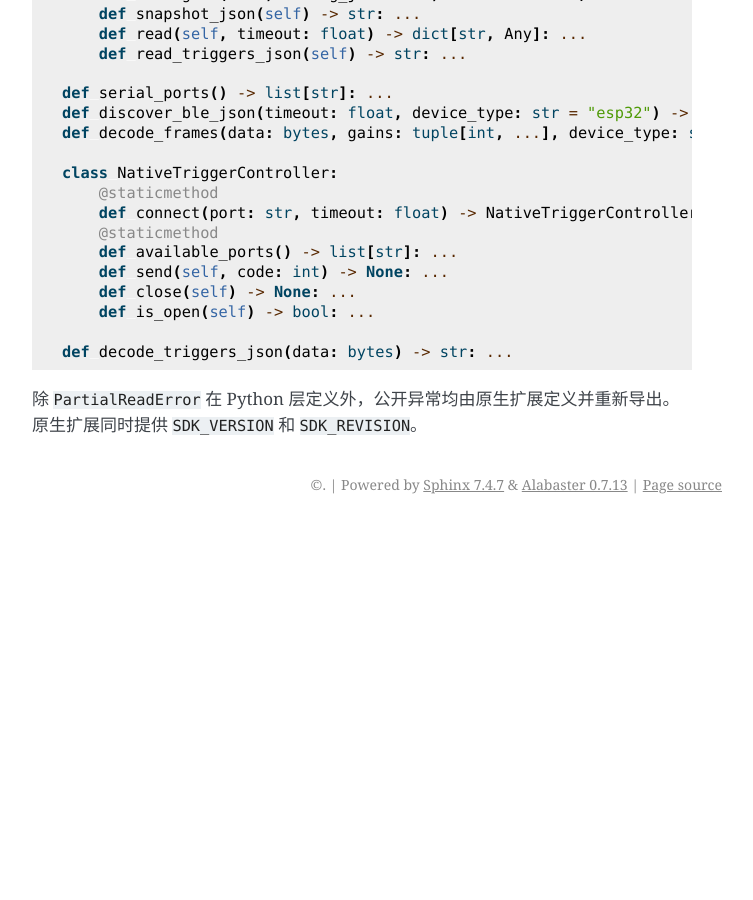
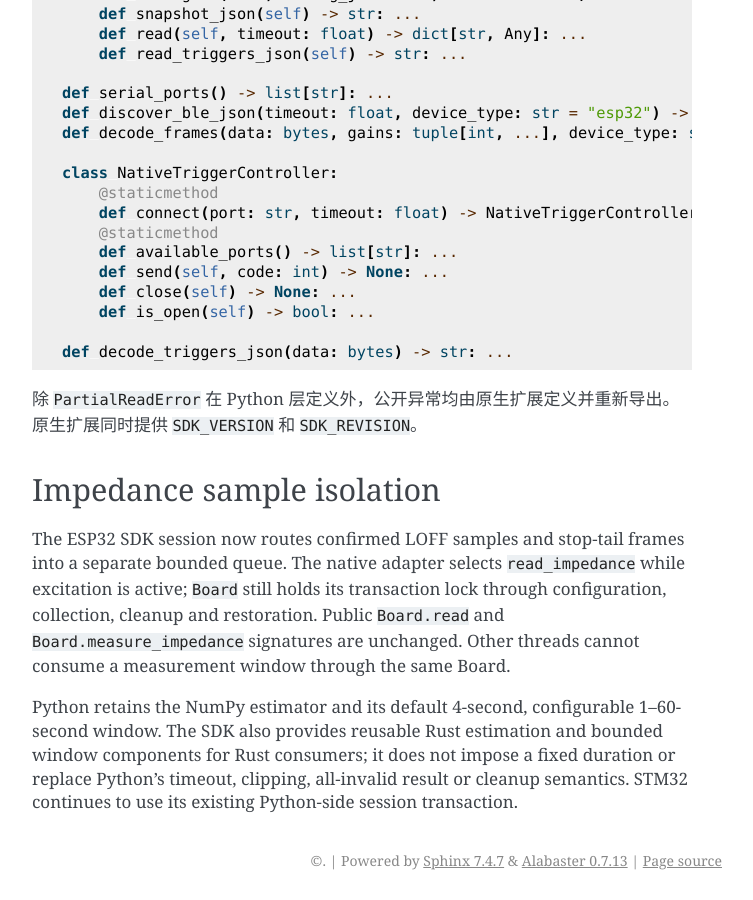
Before and after one commit to Omni-Intel/omnibci-python, a Sphinx documentation site: the page built from docs/internals.rst, in a window 1280 px wide and 900 px high, scrolled down 1261 px. Shown: the whole window, without its empty margins (388-1141 px from the left). Built offline with Sphinx 7.4.7, drawn with Linux system fonts in a browser that asks for light colours; before the commit the page ends 1785 px from its top, so only the background shows below that; some of the changed text lies outside the part shown.

Commit message:
Consume isolated SDK impedance samples without changing Python semantics
Pin the reusable impedance SDK components and select its measurement queue during the existing locked Board transaction. Preserve Python API, configurable 1-60 second windows, NumPy estimation and cleanup behavior.

Co-authored-by: Codex <codex@openai.com>

```diff
--- a/docs/internals.rst
+++ b/docs/internals.rst
@@ -74,3 +74,19 @@ Python 辅助接口
 
 除 ``PartialReadError`` 在 Python 层定义外，公开异常均由原生扩展定义并重新导出。
 原生扩展同时提供 ``SDK_VERSION`` 和 ``SDK_REVISION``。
+
+Impedance sample isolation
+------------------------------
+
+The ESP32 SDK session now routes confirmed LOFF samples and stop-tail frames
+into a separate bounded queue. The native adapter selects ``read_impedance``
+while excitation is active; ``Board`` still holds its transaction lock through
+configuration, collection, cleanup and restoration. Public ``Board.read`` and
+``Board.measure_impedance`` signatures are unchanged. Other threads cannot
+consume a measurement window through the same Board.
+
+Python retains the NumPy estimator and its default 4-second, configurable
+1–60-second window. The SDK also provides reusable Rust estimation and bounded
+window components for Rust consumers; it does not impose a fixed duration or
+replace Python's timeout, clipping, all-invalid result or cleanup semantics.
+STM32 continues to use its existing Python-side session transaction.
--- a/docs/stm32.rst
+++ b/docs/stm32.rst
@@ -136,7 +136,7 @@ EEG 与事件队列。源时间、回绕、事件关联、32.2.4 时钟就绪条
 --------
 
 本分支固定到 ``omnibci-sdk`` 的 ``master`` 分支提交
-``6052d32ba71c31411f7c8bfca8fa32f7a600ac0d``。该基线提供 STM32/E73 组件固件信息。
+``843013ba62f1f05098c8639a657585720ce66a72``。该基线提供 STM32/E73 组件固件信息。
 本次 SDK 升级保持公开 Python API 与包版本 0.2.0 不变，只重新构建并运行离线测试，
 未重跑新 SDK 的实机采集；具体结果见 ``docs/development.rst``。旧 SDK
 ``aa9ab512ecf6243646fbbb23e9432e3c79eac1ec`` 下的 STM32 32.2.3 短时实机结果见
--- a/docs/trigger.rst
+++ b/docs/trigger.rst
@@ -2,7 +2,7 @@
 ==================
 
 本页对应 ``dev/32ch`` 源码，SDK 固定提交为
-``6052d32ba71c31411f7c8bfca8fa32f7a600ac0d``。
+``843013ba62f1f05098c8639a657585720ce66a72``。
 STM32 采集使用板端 Data CDC 或 E73 BLE，当前固件已移除 ESB Dongle 和模式切换。
 外部发送板的串口由 :py:class:`omnibci.TriggerController` 独立持有，
 与采集板的 Data CDC、DFU CDC 均不是同一个端口。安装入口见 :doc:`installation`。
```
Also changed, not shown: README.md (+1 -1 lines), 1 other file.
